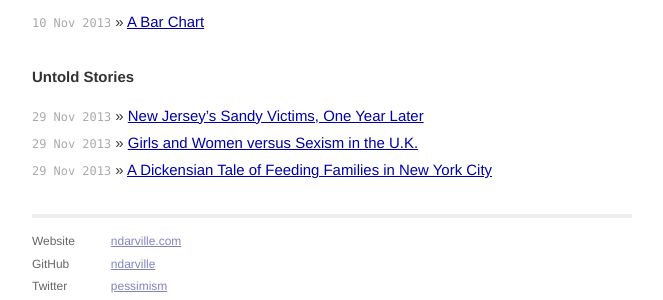
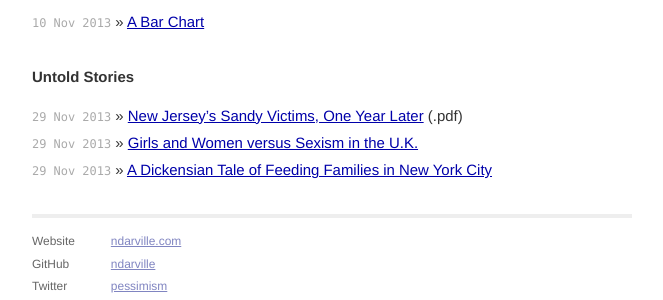
Before and after one commit to ndarville/ndarville.github.io, a Jekyll site: the page built from index.html, in a window 1280 px wide. Shown: the part 126-426 px from the top of the page, without its empty margins (308-971 px from the left). Built offline with Jekyll 4.4.1, drawn with Linux system fonts in a browser that asks for light colours; Markdown is read by kramdown in place of the engine named in the settings.

Commit message:
Added .pdf disclaimer

```diff
--- a/index.html
+++ b/index.html
@@ -12,7 +12,7 @@ title: ndarville.github.io
 
     <h1>Untold Stories</h1>
     <ul class="posts untold">
-        <li><span>29 Nov 2013</span> &raquo; <a href="http://www.monmouth.edu/assets/0/32212254770/32212254991/32212254992/32212254994/32212254995/30064771087/e3a9c1b9-dd05-430b-adab-5dfd4b7afede.pdf">New Jersey&rsquo;s Sandy Victims, One Year Later</a></li>
+        <li><span>29 Nov 2013</span> &raquo; <a href="http://www.monmouth.edu/assets/0/32212254770/32212254991/32212254992/32212254994/32212254995/30064771087/e3a9c1b9-dd05-430b-adab-5dfd4b7afede.pdf">New Jersey&rsquo;s Sandy Victims, One Year Later</a> (.pdf)</li>
         <li><span>29 Nov 2013</span> &raquo; <a href="http://girlsattitudes.girlguiding.org.uk/about_the_survey/2013_survey.aspx">Girls and Women versus Sexism in the U.K.</a></li>
         <li><span>29 Nov 2013</span> &raquo; <a href="http://nyccah.org/hungersurvey">A Dickensian Tale of Feeding Families in New York City</a></li>
     </ul>
```
